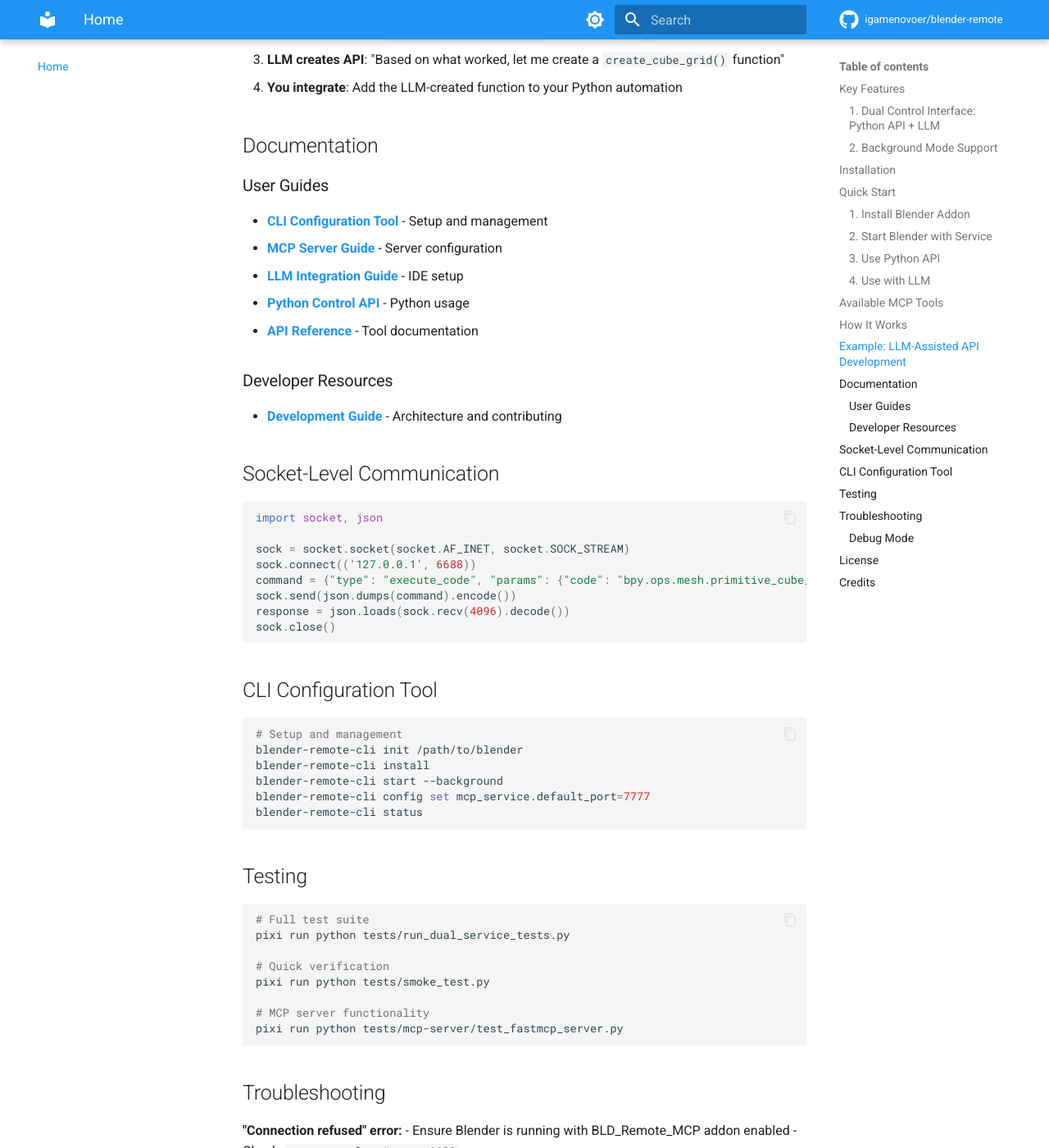
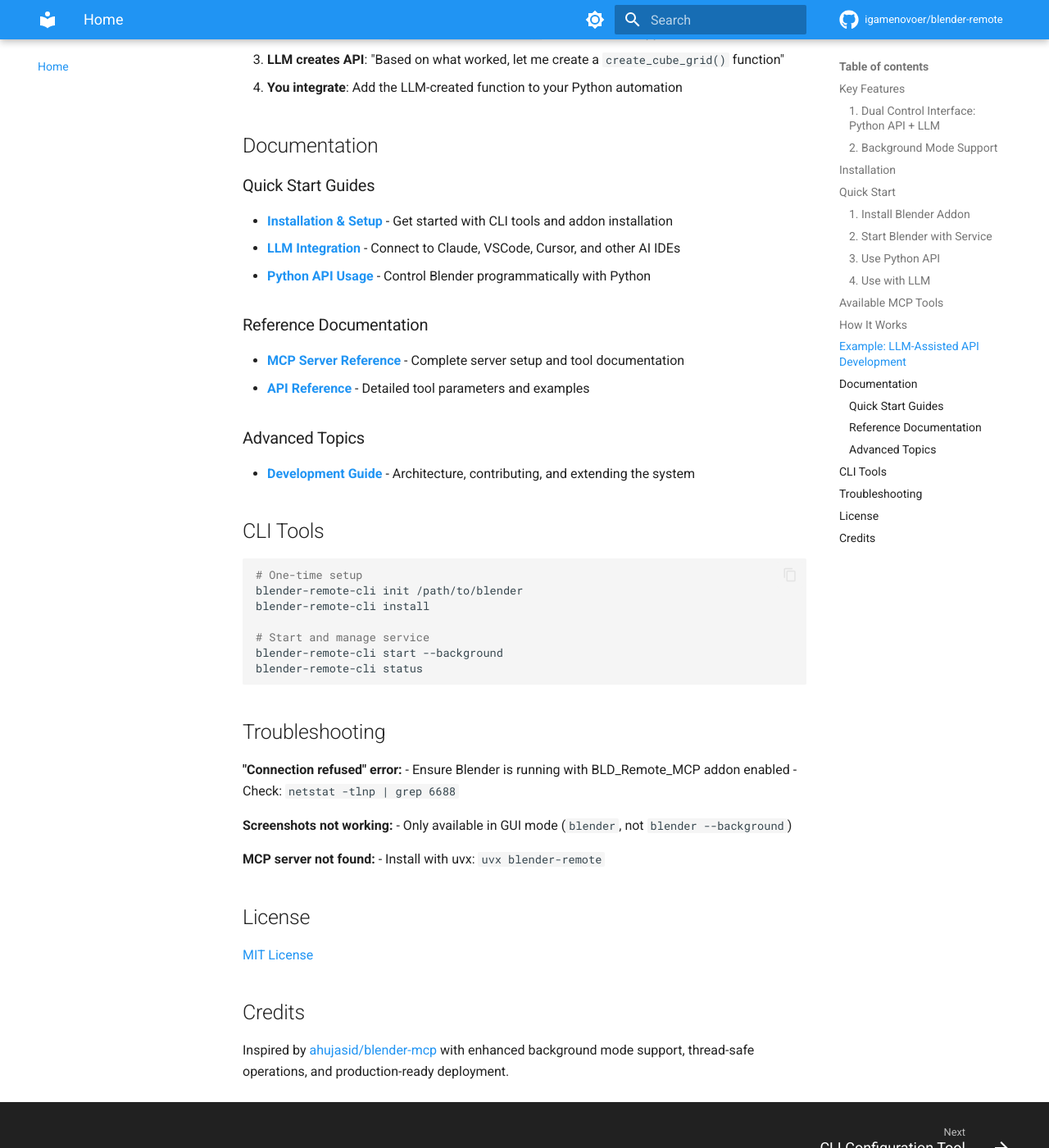
Before and after one commit to igamenovoer/blender-remote, an MkDocs documentation site: the page built from docs/index.md, in a window 1280 px wide and 1400 px high, scrolled down 3102 px. Shown: the whole window at 82% size. Built offline with MkDocs 1.6.1 and Material for MkDocs 9.7.7, drawn with Linux system fonts in a browser that asks for light colours; comment, search, counter and statistics services are not loaded; some of the changed text lies outside the part shown.

Commit message:
Refine documentation structure and remove outdated content
- docs/index.md: Improve navigation with user-focused organization (Quick Start → Reference → Advanced)
- docs/cli-tool.md: Remove CI/CD and Docker sections, focus on essential usage
- docs/mcp-server.md: Remove build system integration section
- Remove version-specific references and technical implementation details
- Add comprehensive development cycle log for v1.2.0-rc2

Documentation now emphasizes core value propositions:
1. Dual control interface (Python API + LLM via MCP)
2. Background mode support for headless automation

🤖 Generated with [Claude Code](https://claude.ai/code)

Co-Authored-By: Claude <noreply@anthropic.com>

````diff
--- a/docs/index.md
+++ b/docs/index.md
@@ -135,51 +135,28 @@ Python Control API ←──┘                               Blender Python API
 
 ## Documentation
 
-### User Guides
-- **[CLI Configuration Tool](cli-tool.md)** - Setup and management
-- **[MCP Server Guide](mcp-server.md)** - Server configuration
-- **[LLM Integration Guide](llm-integration.md)** - IDE setup
-- **[Python Control API](python-control-api.md)** - Python usage
-- **[API Reference](api-reference.md)** - Tool documentation
+### Quick Start Guides
+- **[Installation & Setup](cli-tool.md)** - Get started with CLI tools and addon installation
+- **[LLM Integration](llm-integration.md)** - Connect to Claude, VSCode, Cursor, and other AI IDEs
+- **[Python API Usage](python-control-api.md)** - Control Blender programmatically with Python
 
-### Developer Resources
-- **[Development Guide](development.md)** - Architecture and contributing
+### Reference Documentation
+- **[MCP Server Reference](mcp-server.md)** - Complete server setup and tool documentation
+- **[API Reference](api-reference.md)** - Detailed tool parameters and examples
 
-## Socket-Level Communication
+### Advanced Topics
+- **[Development Guide](development.md)** - Architecture, contributing, and extending the system
 
-```python
-import socket, json
-
-sock = socket.socket(socket.AF_INET, socket.SOCK_STREAM)
-sock.connect(('127.0.0.1', 6688))
-command = {"type": "execute_code", "params": {"code": "bpy.ops.mesh.primitive_cube_add()"}}
-sock.send(json.dumps(command).encode())
-response = json.loads(sock.recv(4096).decode())
-sock.close()
-```
-
-## CLI Configuration Tool
+## CLI Tools
 
 ```bash
-# Setup and management
+# One-time setup
 blender-remote-cli init /path/to/blender
 blender-remote-cli install
+
+# Start and manage service
 blender-remote-cli start --background
-blender-remote-cli config set mcp_service.default_port=7777
 blender-remote-cli status
-```
-
-## Testing
-
-```bash
-# Full test suite
-pixi run python tests/run_dual_service_tests.py
-
-# Quick verification
-pixi run python tests/smoke_test.py
-
-# MCP server functionality
-pixi run python tests/mcp-server/test_fastmcp_server.py
 ```
 
 ## Troubleshooting
@@ -194,16 +171,6 @@ pixi run python tests/mcp-server/test_fastmcp_server.py
 **MCP server not found:**
 - Install with uvx: `uvx blender-remote`
 
-### Debug Mode
-
-```bash
-# Test MCP server directly
-pixi run python -m blender_remote.mcp_server
-
-# Use FastMCP inspector
-pixi run fastmcp dev src/blender_remote/mcp_server.py
-```
-
 ## License
 
 [MIT License](../LICENSE)
````
Also changed, not shown: context/logs/2025-07-10_v1.2.0-rc2-comprehensive-development-cycle.md (added, +195 -0 lines), docs/cli-tool.md (+1 -32 lines), docs/mcp-server.md (+0 -27 lines).
